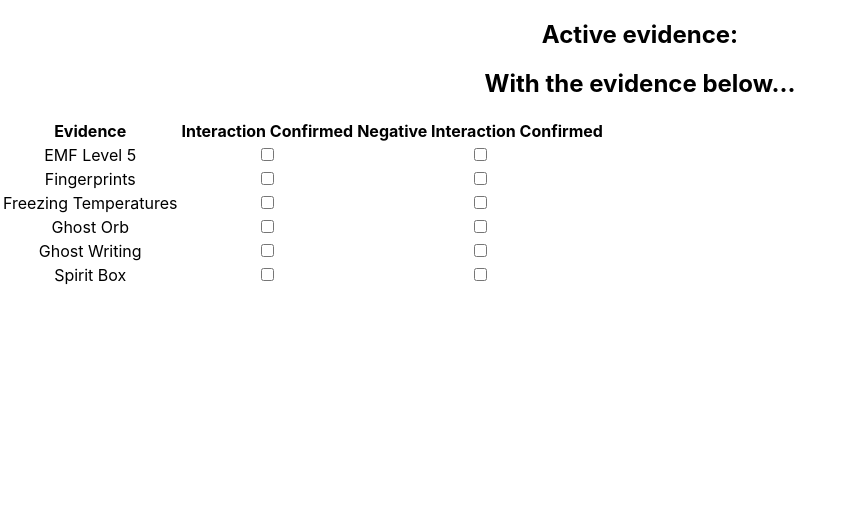
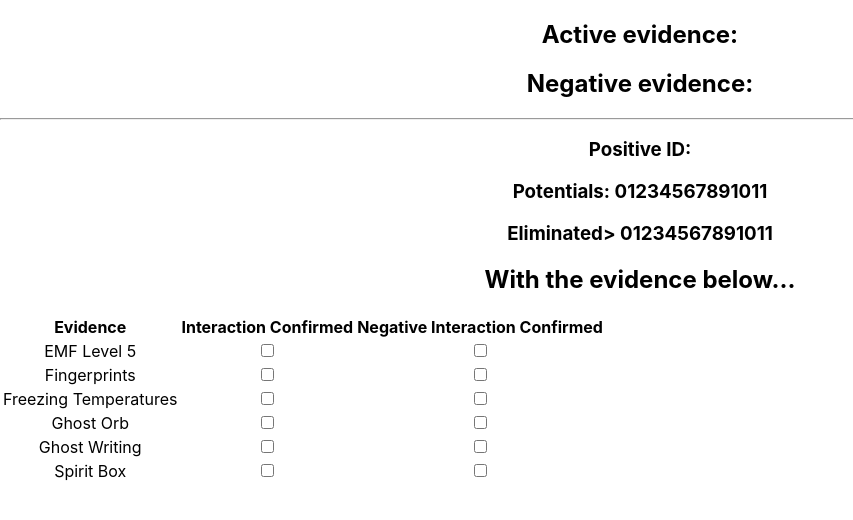
Before and after one commit to meerhamzadev/phasmophobia-companion-app, a React (Create React App) app: page / in a window 1280 px wide. Shown: the top 520 px of the page, without its empty margins (0-853 px from the left). Built offline with nearby package versions, Linux system fonts and the light colour scheme.

Commit message:
Add logic to main app to separate possibilities, pending tests

```diff
--- a/src/App.js
+++ b/src/App.js
@@ -23,9 +23,35 @@ function App() {
 
     useEffect(() => {
 
+        let positiveID
+
+        let negativeArray = ghostData.ghosts.map((ghost) => {
+            let intersection = ghost.evidence.filter(evidence => negativeEvidence.includes(evidence));
+            let output = intersection ? ghost.id : null;
+
+            return output
+        })
+
+        let positiveArray = ghostData.ghosts.map((ghost) => {
+            let intersection = ghost.evidence.filter(evidence => positiveEvidence.includes(evidence));
+
+            if(intersection.length === 3){
+                positiveID = ghost.id
+                negativeArray = allGhostIDs.filter((id) => id != ghost.id)
+                return null
+            } else {
+                let output = intersection ? ghost.id : null;
+                return output
+            }
+        });
+
+        positiveID ? setDetectedGhost(positiveID) : null;
+        setNegativeGhosts([...negativeArray]);
+        setPossibleGhosts([...positiveArray]);
+
     }, [positiveEvidence, negativeEvidence])
 
-    const handleToggle = (event) => {
+    const handlePositive = (event) => {
         if(positiveEvidence.includes(event.target.value)){
             let targetIndex = positiveEvidence.indexOf(event.target.value)
             let tempArray = [...positiveEvidence]
@@ -44,22 +70,28 @@ function App() {
             let tempArray = [...negativeEvidence]
 
             tempArray.splice(targetIndex, 1)
+
             setNegativeEvidence([...tempArray])
         } else {
-            setNegativeEvidence([...negativeEvidence], event.target.value)
+            setNegativeEvidence([...negativeEvidence, event.target.value])
         }
     }
-
-
 
   return (
     <div className="App">
 
         <h2>Active evidence: {positiveEvidence}</h2>
+        <h2>Negative evidence: {negativeEvidence}</h2>
+
+        <hr />
+
+        <h3>Positive ID: {detectedGhost}</h3>
+        <h3>Potentials: {possibleGhosts}</h3>
+        <h3>Eliminated> {negativeGhosts}</h3>
 
         <EvidenceContainer
             ghostData={ghostData}
-            handleToggle={handleToggle}
+            handlePositive={handlePositive}
             handleNegative={handleNegative}
             allOptionsUsed={ positiveEvidence.length === 3 ? true : false }
             positiveEvidence={positiveEvidence}
--- a/src/components/EvidenceContainer/EvidenceContainer.jsx
+++ b/src/components/EvidenceContainer/EvidenceContainer.jsx
@@ -9,7 +9,8 @@ export default function EvidenceContainer(props){
                 evidence={props.ghostData.evidences}
                 allOptionsUsed={props.allOptionsUsed}
                 positiveEvidence={props.positiveEvidence}
-                handleToggle={props.handleToggle}
+                negativeEvidence={props.negativeEvidence}
+                handlePositive={props.handlePositive}
                 handleNegative={props.handleNegative}
             />
         </div>
--- a/src/components/EvidenceContainer/InnerComponents/EvidenceRow/EvidenceRow.jsx
+++ b/src/components/EvidenceContainer/InnerComponents/EvidenceRow/EvidenceRow.jsx
@@ -1,24 +1,27 @@
 import React from 'react';
-import ToggleSwitch from '../ToggleSwitch/ToggleSwitch';
+import {PositiveSwitch, NegativeSwitch} from '../ToggleSwitch/ToggleSwitch';
 
 export default function EvidenceRow(props){
+    const positiveSwitchEnabled = "test";
+    const negativeSwitchEnabled = "test"
+
     return(
         <tr key={props.evidenceID}>
             <td>{props.evidenceLabel}</td>
             <td>
-                <ToggleSwitch
-                    toggleType={"positive"}
+                <PositiveSwitch
+                    toggleType={"positive-interaction-toggle"}
                     key={props.evidenceID}
                     evidenceID={props.evidenceID}
-                    handleToggle={props.handleToggle}
+                    handlePositive={props.handlePositive}
                 />
             </td>
             <td>
-                <ToggleSwitch
-                    toggleType={"negative"}
-                    id={props.evidenceID}
-                    value={props.evidenceID}
-                    onChange={props.handleNegative}
+                <NegativeSwitch
+                    toggleType={"negative-interaction-toggle"}
+                    key={props.evidenceID}
+                    evidenceID={props.evidenceID}
+                    handleNegative={props.handleNegative}
                 />
             </td>
         </tr>
--- a/src/components/EvidenceContainer/InnerComponents/EvidenceTable/EvidenceTable.jsx
+++ b/src/components/EvidenceContainer/InnerComponents/EvidenceTable/EvidenceTable.jsx
@@ -6,11 +6,12 @@ export default function EvidenceTable(props){
         if(props.allOptionsUsed){
             if(props.positiveEvidence.includes(evidence.evidenceID + "")){
                 return <EvidenceRow
-                    {...evidence}
-                    positiveEvidence={props.positiveEvidence}
-                    handleToggle={props.handleToggle}
-                    handleNegative={props.handleNegative}
-                  />
+                            {...evidence}
+                            positiveEvidence={props.positiveEvidence}
+                            negativeEvidence={props.negativeEvidence}
+                            handlePositive={props.handlePositive}
+                            handleNegative={props.handleNegative}
+                        />
             } else {
                 return null
             }
@@ -18,7 +19,8 @@ export default function EvidenceTable(props){
             return <EvidenceRow
                         {...evidence}
                         positiveEvidence={props.positiveEvidence}
-                        handleToggle={props.handleToggle}
+                        negativeEvidence={props.negativeEvidence}
+                        handlePositive={props.handlePositive}
                         handleNegative={props.handleNegative}
                     />
         }
--- a/src/components/EvidenceContainer/InnerComponents/ToggleSwitch/ToggleSwitch.jsx
+++ b/src/components/EvidenceContainer/InnerComponents/ToggleSwitch/ToggleSwitch.jsx
@@ -1,15 +1,28 @@
 import React from "react";
 
-export default function Switch(props) {
+function PositiveSwitch(props) {
+    return(
+        <div className="switch-container">
+            <label className="switch">
+                <input type="checkbox" className={props.toggleType} value={props.evidenceID} onChange={props.handlePositive} />
+                <span className="slider"></span>
+            </label>
+        </div>
+    )
+}
 
-    const checkClass = props.toggleType == "positive" ? "positive-interaction-toggle" : "negative-interaction-toggle";
+function NegativeSwitch(props){
+        return(
+        <div className="switch-container">
+            <label className="switch">
+                <input type="checkbox" className={props.toggleType} value={props.evidenceID} onChange={props.handleNegative} />
+                <span className="slider"></span>
+            </label>
+        </div>
+    )
+}
 
-    return (
-        <div className="switch-container">
-          <label className="switch">
-            <input type="checkbox" className={checkClass} value={props.evidenceID} onChange={props.handleToggle} />
-            <span className="slider"></span>
-          </label>
-        </div>
-      );
+export {
+    PositiveSwitch,
+    NegativeSwitch
 }
```
Also changed, not shown: 1 other file (tests, documents, lock files or other folders).
